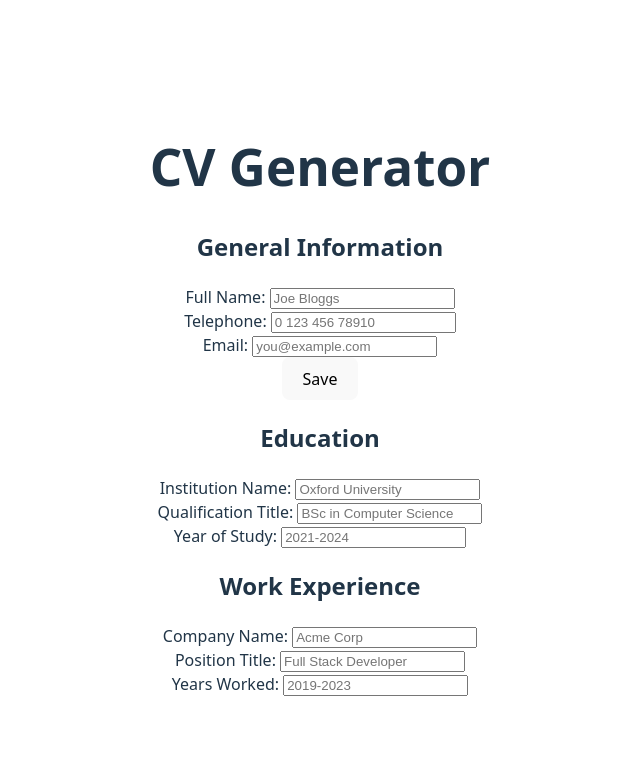
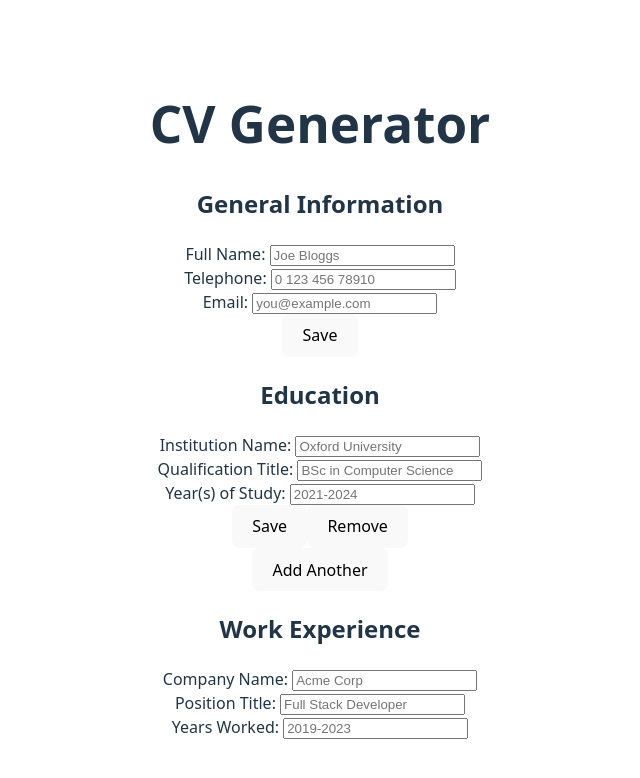
Before and after one commit to nathanhrussell/cv-application, a React (Vite) app: page / in a window 1280 px wide. Shown: the top 778 px of the page, without its empty margins (320-960 px from the left). Built offline with nearby package versions, Linux system fonts and the light colour scheme.

Commit message:
Add save/edit functionality to education section

```diff
--- a/src/components/Education.jsx
+++ b/src/components/Education.jsx
@@ -1,22 +1,72 @@
 import { useState } from "react";
 
 function Education() {
-    const [institution, setInstitution] = useState("");
-    const [qualification, setQualification] = useState("");
-    const [year, setYear] = useState("");
+  const [entries, setEntries] = useState([
+    { id: Date.now(), institution: "", qualification: "", year: "", isEditing: true },
+  ]);
+
+  const handleChange = (id, field, value) => {
+    setEntries((prev) =>
+      prev.map((entry) =>
+        entry.id === id ? { ...entry, [field]: value } : entry
+      )
+    );
+  };
+
+  const handleSave = (id) => {
+    setEntries((prev) =>
+      prev.map((entry) =>
+        entry.id === id ? { ...entry, isEditing: false } : entry
+      )
+    );
+  };
+
+  const handleEdit = (id) => {
+    setEntries((prev) =>
+      prev.map((entry) =>
+        entry.id === id ? { ...entry, isEditing: true } : entry
+      )
+    );
+  };
+
+  const handleAddEntry = () => {
+    setEntries((prev) => [
+      ...prev,
+      {
+        id: Date.now(),
+        institution: "",
+        qualification: "",
+        year: "",
+        isEditing: true,
+      },
+    ]);
+  };
+
+  const handleRemoveEntry = (id) => {
+    setEntries((prev) => prev.filter((entry) => entry.id !== id));
+  };
 
   return (
     <div className="p-4 border rounded-lg shadow-md max-w-md mx-auto my-6">
-        <h2 className ="text-xl font-semibold mb-4"> Education</h2>
-        <form className="space-y-4">
+      <h2 className="text-xl font-semibold mb-4">Education</h2>
+
+      {entries.map((entry) => (
+        <div
+          key={entry.id}
+          className="mb-6 border-b pb-4 last:border-b-0 last:pb-0"
+        >
+          <div className="space-y-4">
             <div>
               <label className="block font-medium mb-2">Institution Name: </label>
               <input
                 type="text"
                 className="w-full border p-2 rounded"
-                value={institution}
-                onChange={(e) => setInstitution(e.target.value)}
+                value={entry.institution}
                 placeholder="Oxford University"
+                onChange={(e) =>
+                  handleChange(entry.id, "institution", e.target.value)
+                }
+                disabled={!entry.isEditing}
               />
             </div>
             <div>
@@ -24,22 +74,68 @@ function Education() {
               <input
                 type="text"
                 className="w-full border p-2 rounded"
-                value={qualification}
-                onChange={(e) => setQualification(e.target.value)}
+                value={entry.qualification}
                 placeholder="BSc in Computer Science"
+                onChange={(e) =>
+                  handleChange(entry.id, "qualification", e.target.value)
+                }
+                disabled={!entry.isEditing}
               />
             </div>
             <div>
-            <label className="block font-medium mb-2">Year of Study: </label>
+              <label className="block font-medium mb-2">Year(s) of Study: </label>
               <input
                 type="text"
                 className="w-full border p-2 rounded"
-                value={year}
-                onChange={(e) => setYear(e.target.value)}
+                value={entry.year}
                 placeholder="2021-2024"
+                onChange={(e) =>
+                  handleChange(entry.id, "year", e.target.value)
+                }
+                disabled={!entry.isEditing}
               />
             </div>
-        </form>
+
+            <div className="flex items-center gap-3 pt-2">
+              {entry.isEditing ? (
+                <button
+                  className="bg-blue-600 text-white px-4 py-2 rounded hover:bg-blue-700"
+                  onClick={() => handleSave(entry.id)}
+                  type="button"
+                >
+                  Save
+                </button>
+              ) : (
+                <button
+                  className="bg-gray-600 text-white px-4 py-2 rounded hover:bg-gray-700"
+                  onClick={() => handleEdit(entry.id)}
+                  type="button"
+                >
+                  Edit
+                </button>
+              )}
+
+              <button
+                className="text-red-600 hover:underline text-sm"
+                onClick={() => handleRemoveEntry(entry.id)}
+                type="button"
+              >
+                Remove
+              </button>
+            </div>
+          </div>
+        </div>
+      ))}
+
+      <div className="pt-2">
+        <button
+          className="bg-green-600 text-white px-4 py-2 rounded hover:bg-green-700"
+          onClick={handleAddEntry}
+          type="button"
+        >
+          Add Another
+        </button>
+      </div>
     </div>
   );
 }
```
Lines whose indentation alone changed are shown as unchanged.
